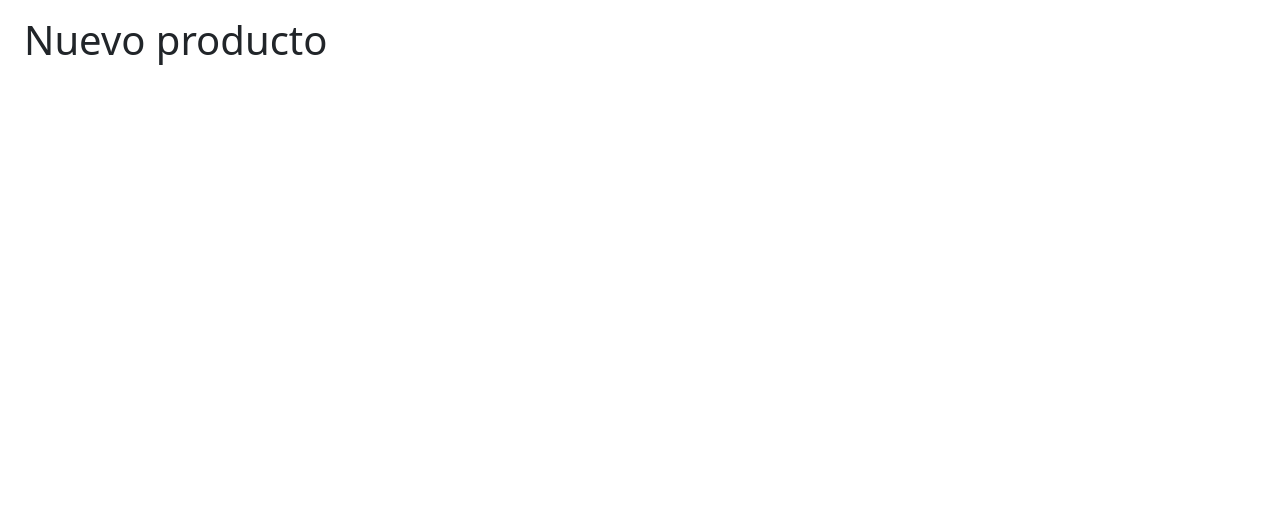
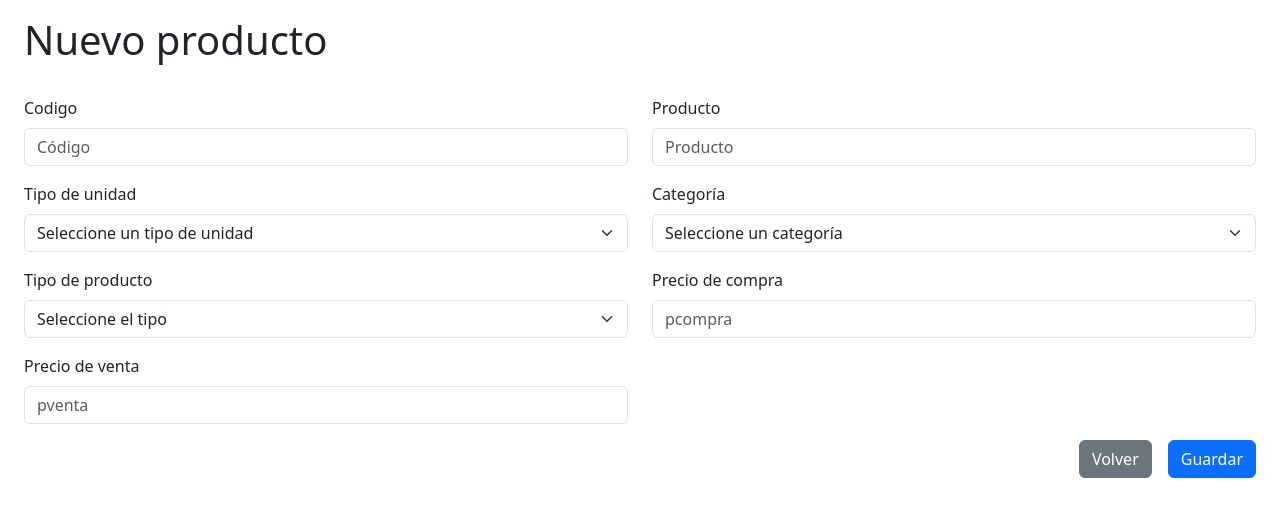
Before and after one commit to DisenowebCF/dentolab-components, a website built with Vite: page dentolab/nuevo-producto.html in a window 1280 px wide. Built offline with nearby package versions, Linux system fonts and the light colour scheme.

Commit message:
se cambia pagina producto

```diff
--- a/dentolab/nuevo-producto.html
+++ b/dentolab/nuevo-producto.html
@@ -6,13 +6,79 @@
     <title>Hola Mundo</title>
     <link href="https://cdn.jsdelivr.net/npm/bootstrap@5.3.2/dist/css/bootstrap.min.css" rel="stylesheet"
         integrity="sha384-T3c6CoIi6uLrA9TneNEoa7RxnatzjcDSCmG1MXxSR1GAsXEV/Dwwykc2MPK8M2HN" crossorigin="anonymous">
-
+    <link rel="stylesheet" href="./style.css">
 </head>
 
 <body>
     <main class="mx-3 mx-md-4 py-3">
         <section class="main-container">
             <h1>Nuevo producto</h1>
+            <div class="row row-cols-1 row-cols-md-2 pt-4">
+                <div class="col pb-3">
+                    <label class="form-label">Codigo</label>
+                    <input type="text" class="form-control" value="" name="codigo" placeholder="Código">
+                </div>
+
+                <div class="col pb-3">
+                    <label class="form-label">Producto</label>
+                    <input type="text" class="form-control" value="" name="producto" placeholder="Producto">
+                </div>
+                <div class="col pb-3">
+                    <label class="form-label">Tipo de unidad</label>
+                    <select class="form-select" name="un">
+                        <option value="0">Seleccione un tipo de unidad</option>
+                        <option value="1">Unidad</option>
+                        <option value="2">Precio</option>
+                        <option value="3">Longitud</option>
+                        <option value="4">Área</option>
+                        <option value="5">Volúmen</option>
+                        <option value="6">Peso</option>
+                        <option value="7">Tiempo</option>
+                        <option value="8">Volúmen</option>
+                    </select>
+                </div>
+                <div class="col pb-3">
+                    <label class="col-0 form-label">Categoría</label>
+                    <select class="form-select" name="cat">
+                        <option value="0">Seleccione un categoría</option>
+                        <option value="1">PRÓTESIS FIJA</option>
+                        <option value="2">OPERATORIA</option>
+                        <option value="3">IMPLANTES</option>
+                        <option value="4">PROTESIS REMOVIBLE</option>
+                        <option value="5">ORTODONCIA</option>
+                        <option value="6">REPARACIONES</option>
+                        <option value="7">PLANOS DE RELAJACIÓN</option>
+                        <option value="8">OTRO</option>
+                    </select>
+                </div>
+                <div class="col pb-3">
+                    <label class="form-label">Tipo de producto</label>
+                    <select class="form-select" name="tpprod">
+                        <option value="0">Seleccione el tipo</option>
+                        <option value="1">Materia Prima</option>
+                        <option value="2">Semi Elaborado</option>
+                        <option value="3">Producto Terminado</option>
+                        <option value="4">Material de Envase</option>
+                        <option value="5">Máquina</option>
+                        <option value="6">Equipo</option>
+                        <option value="7">Utensilio</option>
+                    </select>
+                </div>
+                <div class="col pb-3">
+                    <label class="col-0 form-label">Precio de compra</label>
+                    <input type="text" class="form-control" value="" name="pcompra" placeholder="pcompra">
+                </div>
+                <div class="col pb-3">
+                    <label class="col-0 form-label">Precio de venta</label>
+                    <input type="text" class="form-control" value="" name="pventa" placeholder="pventa">
+                </div>
+            </div>
+            <div class="col">
+                <div class="d-flex flex-column-reverse flex-md-row gap-3 justify-content-md-end">
+                    <a href="productos.html" class="btn btn-secondary">Volver</a>
+                    <button class="btn btn-primary">Guardar</button>
+                </div>
+            </div>
         </section>
     </main>
     <script src="https://cdn.jsdelivr.net/npm/bootstrap@5.3.2/dist/js/bootstrap.bundle.min.js"
```
Also changed, not shown: dentolab/productos.html (+13 -13 lines).
